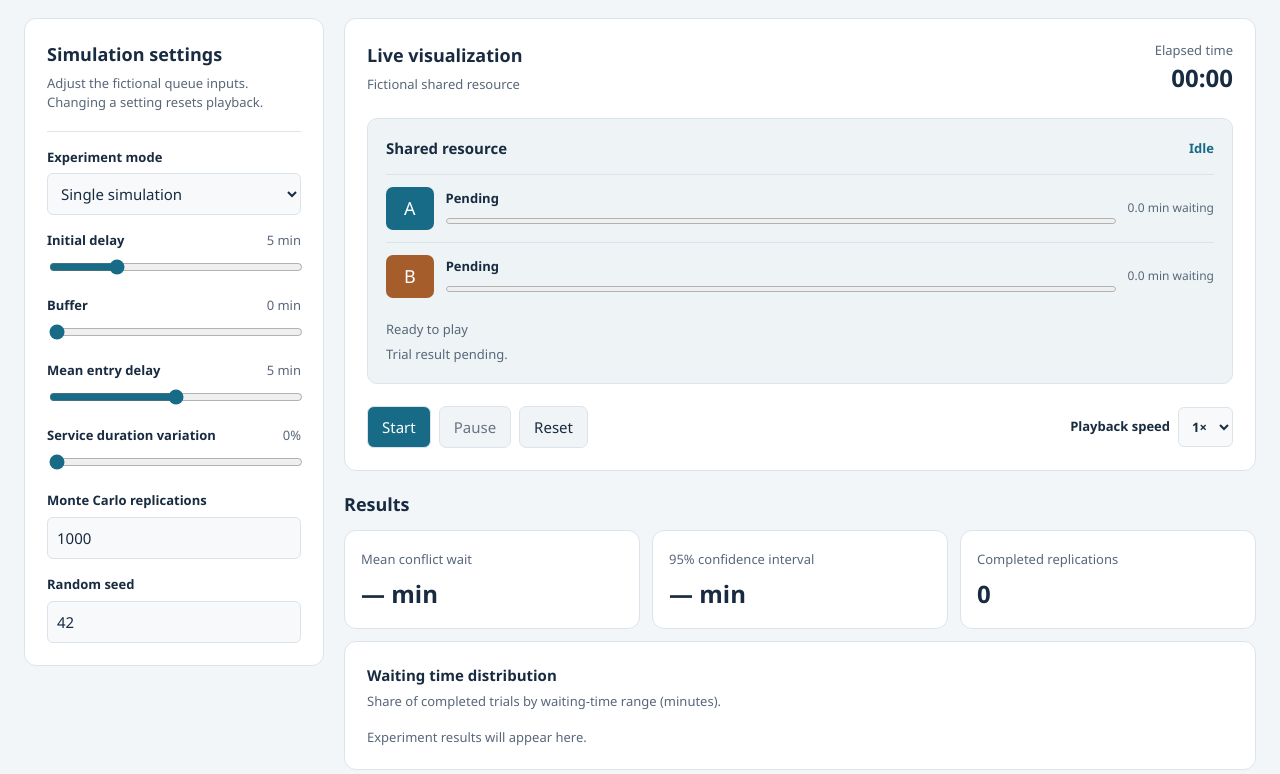
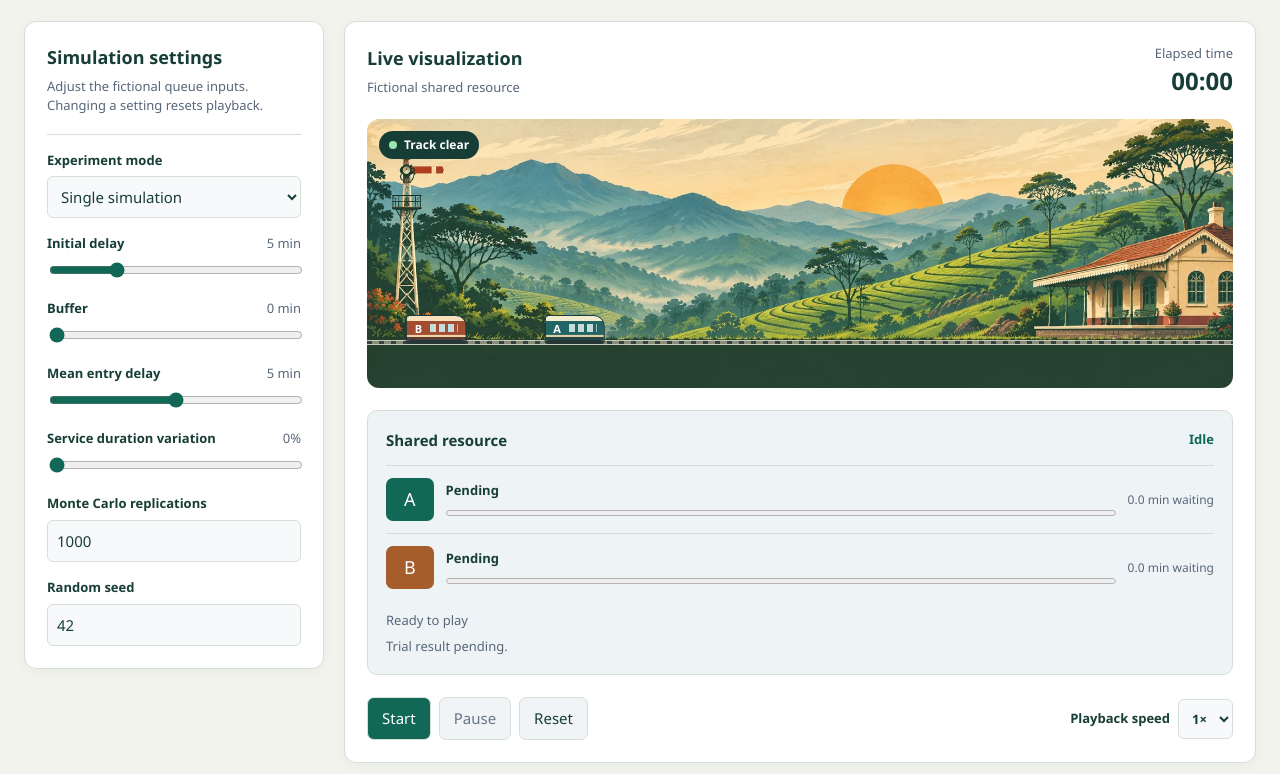
Before and after one commit to Naveeth235/single-track-rail-delay-simulation, a plain HTML site: page docs/index.html in a window 1280 px wide. Shown: the part 179-953 px from the top of the page. Drawn offline with Linux system fonts and the light colour scheme.

Commit message:
Animate the two services over an offline illustrated railway scene

```diff
--- a/docs/animation.js
+++ b/docs/animation.js
@@ -87,6 +87,7 @@
     runs.disabled = !monteMode();
     byId("speed").disabled = monteMode();
     byId("single-view").hidden = monteMode();
+    byId("rail-scene").hidden = monteMode();
     byId("clock-panel").hidden = monteMode();
     byId("mode-badge").textContent = monteMode() ? "Monte Carlo experiment" : "Single simulation";
     byId("single-result").textContent = monteMode() ? "Repeated sampling mode." : "Trial result pending.";
@@ -110,11 +111,17 @@
         state = "Waiting";
       }
       byId("state-" + job.id).textContent = state;
-      byId("progress-" + job.id).value = Math.max(0, Math.min(1, (elapsed - job.start) / job.duration));
+      const progress = Math.max(0, Math.min(1, (elapsed - job.start) / job.duration));
+      byId("progress-" + job.id).value = progress;
+      // A starts ahead of B. Separate berths keep both visible at either end.
+      const berth = job.id === "A" ? 24 : 8;
+      byId("train-" + job.id).style.left = (berth + 68 * progress) + "%";
       const wait = Math.max(0, Math.min(job.wait, elapsed - job.ready));
       byId("wait-" + job.id).textContent = wait.toFixed(1) + " min waiting";
     }
     byId("resource-state").textContent = occupied ? "In use by " + occupied : "Idle";
+    byId("signal-label").textContent = occupied ? "Track occupied · " + occupied : "Track clear";
+    byId("rail-scene").classList.toggle("occupied", Boolean(occupied));
   }
 
   function stop(message) {
--- a/docs/index.html
+++ b/docs/index.html
@@ -37,6 +37,13 @@
       <div class="content">
         <section class="panel">
           <div class="heading"><div><h2>Live visualization</h2><p>Fictional shared resource</p></div><div class="clock" id="clock-panel"><small>Elapsed time</small><strong id="elapsed">00:00</strong></div></div>
+          <figure id="rail-scene" class="rail-scene" aria-label="Animated illustration of the fictional railway">
+            <img src="rail-landscape.webp" alt="Illustrated hill-country railway landscape with a small station">
+            <div class="rail-line" aria-hidden="true"></div>
+            <div id="train-A" class="rail-train" aria-hidden="true"><b>A</b><i></i></div>
+            <div id="train-B" class="rail-train" aria-hidden="true"><b>B</b><i></i></div>
+            <figcaption id="signal-label">Track clear</figcaption>
+          </figure>
           <div class="queue-view">
             <div id="single-view">
             <div class="resource-heading"><h3>Shared resource</h3><span id="resource-state">Idle</span></div>
--- a/docs/style.css
+++ b/docs/style.css
@@ -3,6 +3,44 @@
   --muted: #58677a;
   --line: #dce4eb;
   --accent: #176b87;
+}
+/* Railway illustration and rolling stock share the playback clock. */
+.rail-scene {
+  position: relative;
+  isolation: isolate;
+  margin: 20px 0 0;
+  background: #325b53;
+  border-radius: 12px;
+  overflow: hidden;
+}
+.rail-scene img { display: block; width: 100%; height: clamp(168px, 21vw, 295px); object-fit: cover; }
+.rail-line { position: absolute; inset: auto 0 16% 0; height: 5px; background: repeating-linear-gradient(90deg,#37433e 0 5px,#888c78 5px 12px); border-block: 1px solid #c7cabb; }
+.rail-train {
+  position: absolute;
+  bottom: calc(16% + 4px);
+  width: clamp(30px, 7%, 64px);
+  height: clamp(16px, 2vw, 27px);
+  transform: translateX(-50%);
+  border: 1px solid #1a3842;
+  border-radius: 4px 11px 3px 3px;
+  background: linear-gradient(#f3ecce 0 19%, #236464 20% 77%, #dfcfa4 78% 86%, #274541 87%);
+  box-shadow: 0 3px 0 #293737;
+  display: flex; align-items: center; justify-content: space-evenly;
+}
+.rail-train b { font: bold 11px/1 system-ui; color: white; }
+.rail-train i { width: 48%; height: 32%; background: repeating-linear-gradient(90deg,#c4dcdc 0 22%,transparent 22% 32%); }
+#train-B { background: linear-gradient(#f8e1ba 0 19%,#a24c31 20% 77%,#efd2a7 78% 86%,#583d32 87%); }
+.rail-scene figcaption { position: absolute; top: 12px; left: 12px; padding: 5px 10px; border-radius: 20px; background: #173e36; color: white; font-size: 12px; font-weight: 600; }
+.rail-scene figcaption::before { content: ""; display: inline-block; width: 8px; height: 8px; border-radius: 50%; margin-right: 7px; background: #9be6af; }
+.rail-scene.occupied figcaption::before { background: #ffc672; }
+body:has(.rail-scene) { background: #f1f3ec; --ink: #173e36; --accent: #116856; --line: #d6dfd6; }
+body > header { background: #183d34; border-bottom: 3px solid #ceae73; }
+main .intro h1 { font-family: Georgia, serif; font-weight: 500; }
+.dashboard .panel { box-shadow: 0 3px 14px #15392b09; }
+.dashboard button:enabled:hover { filter: brightness(.94); }
+:focus-visible { outline: 3px solid #bf8432; outline-offset: 3px; }
+@media (prefers-reduced-motion: reduce) {
+  .rail-train { visibility: hidden; }
 }
 * { box-sizing: border-box; }
 body { margin: 0; background: #f3f6f9; color: var(--ink); font: 15px/1.5 "Segoe UI", system-ui, sans-serif; }
```
Also changed, not shown: docs/rail-landscape.webp (added).
